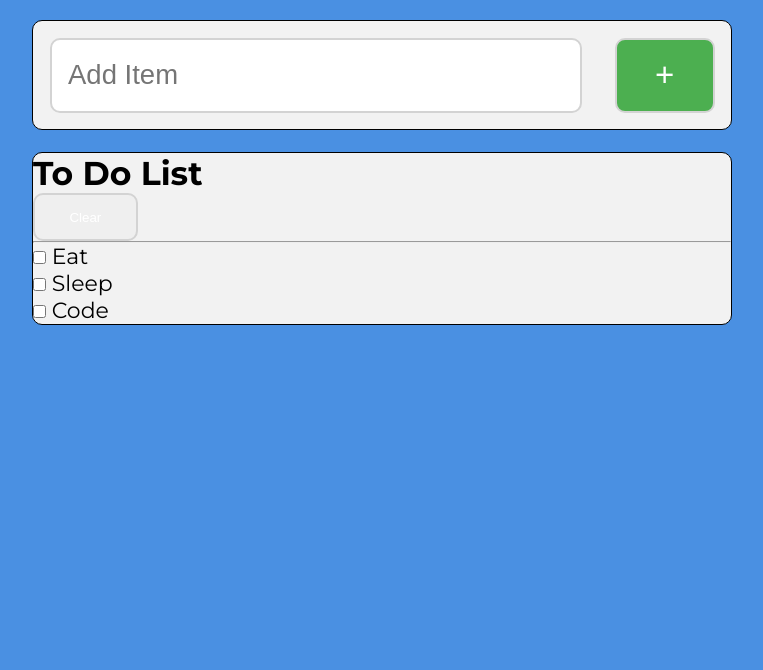
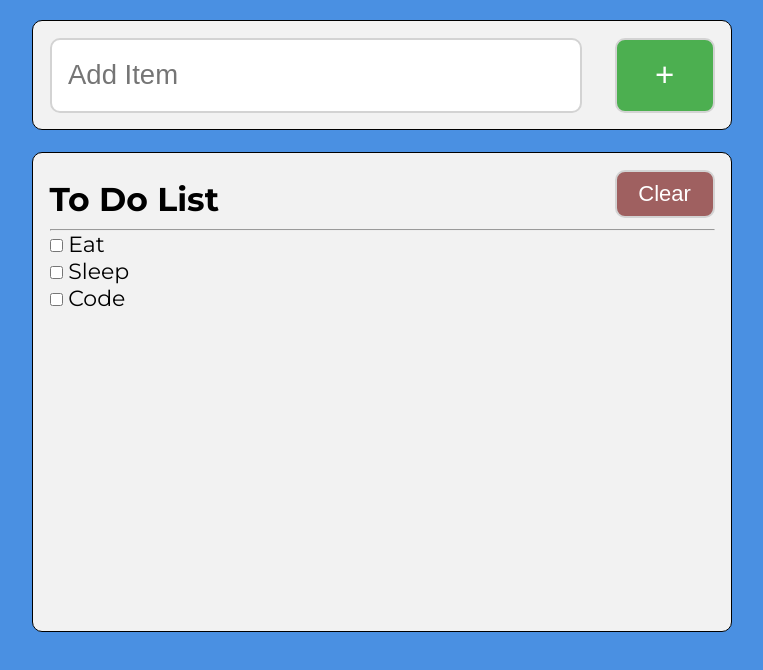
Before and after one commit to martinmounir/TODO_LIST, a plain HTML site: page index.html in a window 1280 px wide. Shown: the whole page, without its empty margins (258-1021 px from the left). Drawn offline with Linux system fonts and the light colour scheme.

Commit message:
Edit list Container

```diff
--- /dev/null
+++ b/sass/_listContainer.scss
@@ -0,0 +1,25 @@
+.listContainer {
+  min-height: 60vh;
+  padding: 0.75rem;
+
+  .listTitle {
+    display: flex;
+    justify-content: space-between;
+    align-items: center;
+
+    button {
+      font-size: 1rem;
+      background-color: $clear-button-color;
+      padding: 0 0.1rem;
+      margin-bottom: 0.5rem;
+
+      @include mq(768px) {
+        padding: 0 0.5rem;
+      }
+    }
+  }
+}
+
+hr {
+  width: 100%;
+}
--- a/sass/style.scss
+++ b/sass/style.scss
@@ -1,3 +1,4 @@
 @import "_base";
 @import "_sharedClasses";
 @import "_newItemEntry";
+@import "_listContainer";
```
Also changed, not shown: dist/css/style.min.css, 1 other file.
